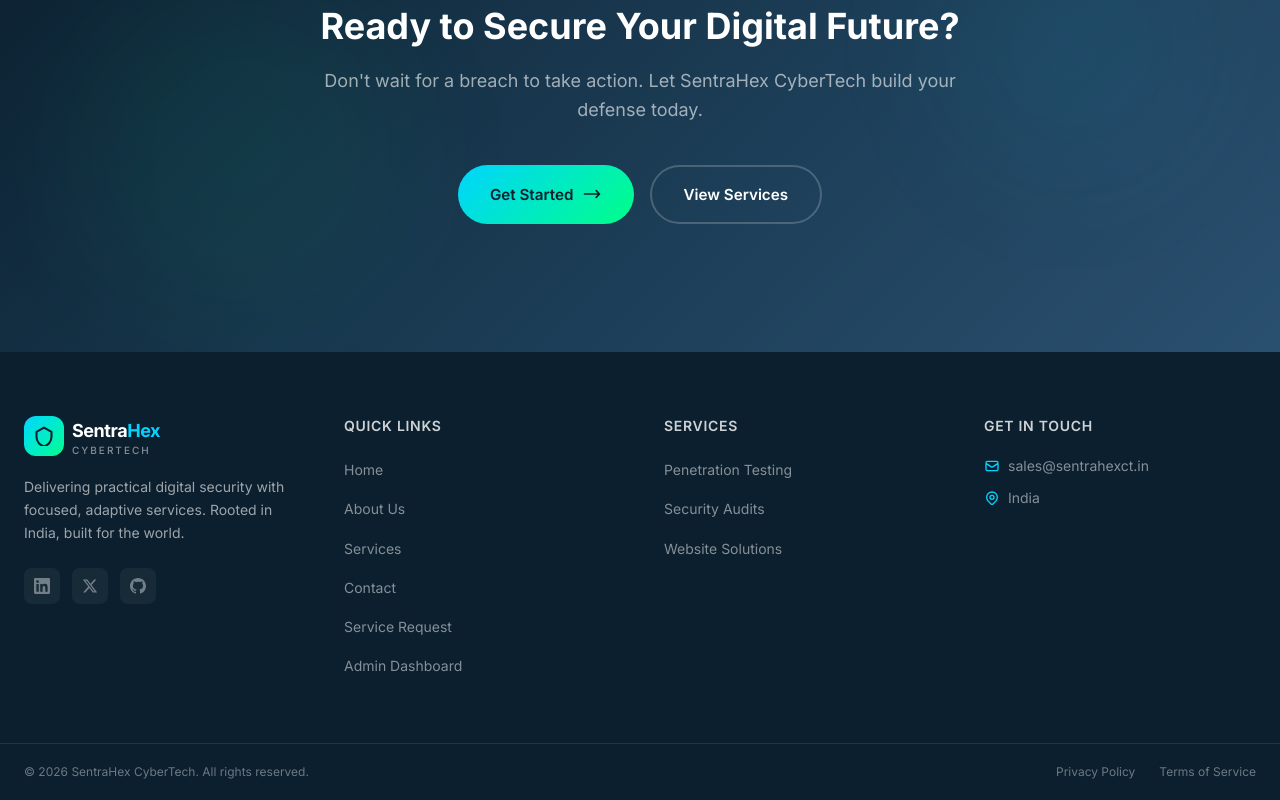
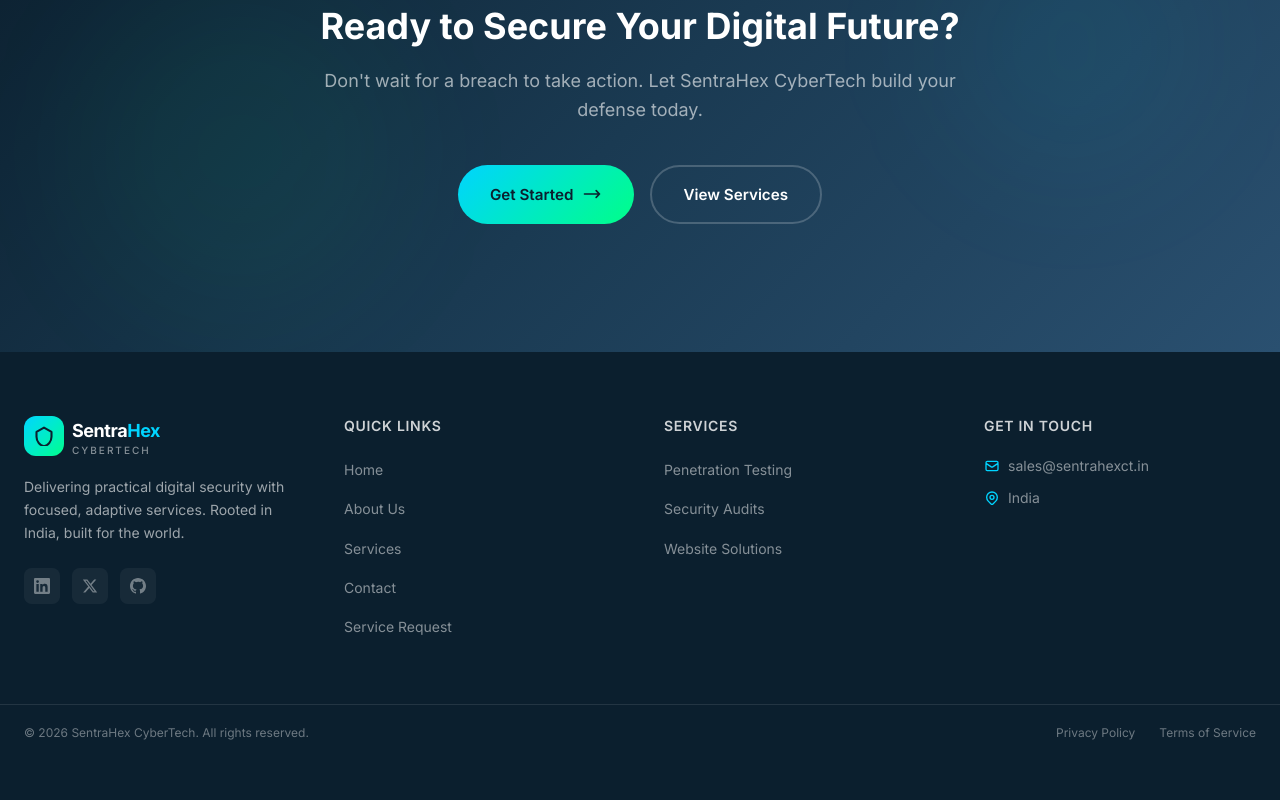
Before and after one commit to 0verWatchO5/sentrahexct, a Next.js app: page / in a window 1280 px wide. Shown: the part 3213-4013 px from the top of the page. After the commit the page ends 3974 px from the top, so only its background shows below. Built offline with nearby package versions, Linux system fonts and the light colour scheme.

Commit message:
err: Patched an error in the footer

```diff
--- a/app/components/Footer.tsx
+++ b/app/components/Footer.tsx
@@ -9,7 +9,6 @@ export default function Footer() {
     { href: "/services", label: "Services" },
     { href: "/contact", label: "Contact" },
     { href: "/services/request", label: "Service Request" },
-    { href: "/admin/leads", label: "Admin Dashboard" },
   ];
 
   const services = [
```
